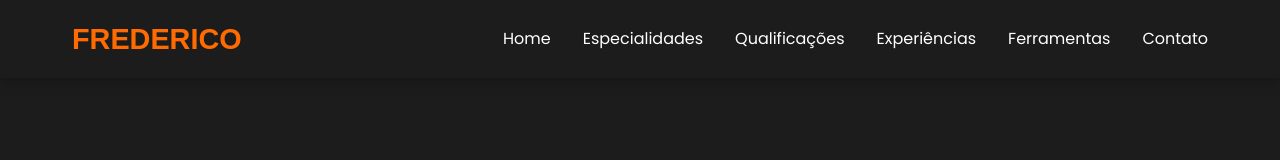
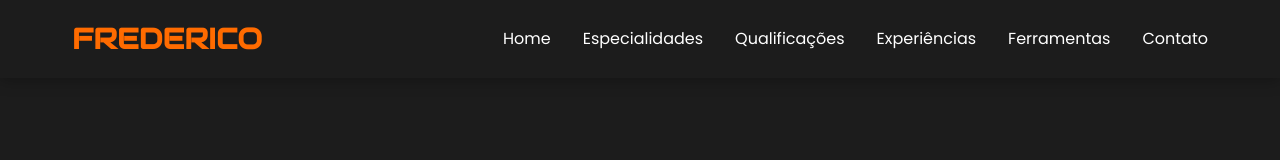
Before and after one commit to fredericont/portfolio, a plain HTML site: page index.html in a window 1280 px wide. Shown: the top 160 px of the page. Drawn offline with nearby package versions, Linux system fonts and the light colour scheme.

Commit message:
Ajustado fonte da logo

```diff
--- a/css/styles.css
+++ b/css/styles.css
@@ -47,7 +47,7 @@ nav {
 }
 
 .logo a {
-    font-family: 'Orbitron', sans-serif;
+    font-family: 'Audiowide', cursive;
     font-size: 1.8rem;
     font-weight: 700;
     color: var(--accent-color);
```
